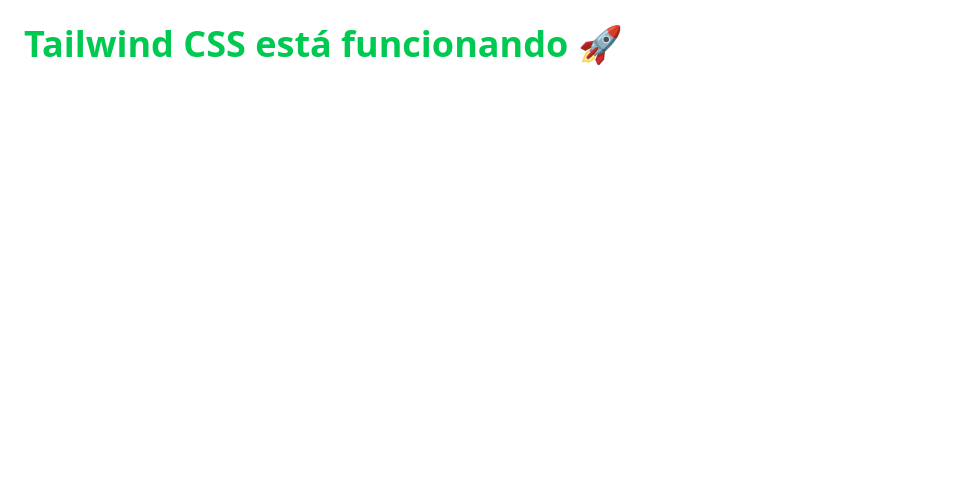
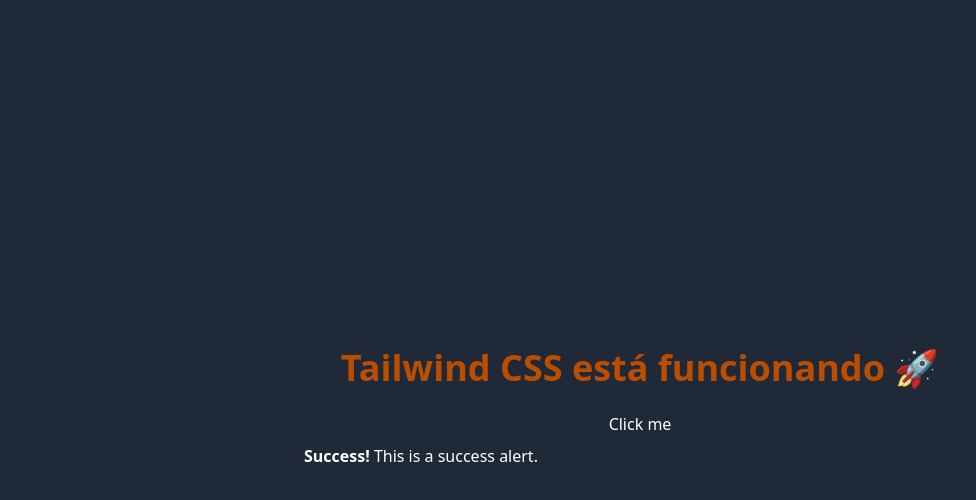
Before and after one commit to ElCodMaler/app-crud, a React (Vite) app in the folder frontend/: page / in a window 1280 px wide. Shown: the top 500 px of the page, without its empty margins (0-976 px from the left). Built offline with nearby package versions, Linux system fonts and the light colour scheme.

Commit message:
configuracion de tailwind con flowbite-react

```diff
--- /dev/null
+++ b/frontend/prettier.config.js
@@ -0,0 +1,15 @@
+/** @type {import("eslint").Linter.Config} */
+module.exports = {
+  // ...
+  extends: [
+    // ...
+    "plugin:tailwindcss/recommended",
+  ],
+  settings: {
+    // ...
+    tailwindcss: {
+      callees: ["twMerge", "createTheme"],
+      classRegex: "^(class(Name)|theme)?$",
+    },
+  },
+};
--- a/frontend/src/App.tsx
+++ /dev/null
@@ -1,12 +0,0 @@
-import './styles/App.css'
-
-function App() {
-
-  return (
-    <div className="text-4xl font-bold text-green-500 p-6">
-      Tailwind CSS está funcionando 🚀
-    </div>
-  )
-}
-
-export default App
--- /dev/null
+++ b/frontend/src/components/Alerts.tsx
@@ -0,0 +1,23 @@
+import { Alert as FlowbiteAlert } from 'flowbite-react';
+import { type ReactNode } from 'react';
+
+type CustomAlertProps = {
+  variant?: 'info' | 'success' | 'warning' | 'error';
+  className?: string;
+  children: ReactNode;
+};
+
+const variantColors = {
+  info: 'blue',
+  success: 'green',
+  warning: 'yellow',
+  error: 'red',
+};
+
+export const Alerts = ({variant = 'info',className ,children}: CustomAlertProps) => {
+  return (
+    <FlowbiteAlert color={variantColors[variant]} className={`rounded-lg ${className}`}>
+      {children}
+    </FlowbiteAlert>
+  );
+};
--- /dev/null
+++ b/frontend/src/index.css
@@ -0,0 +1,16 @@
+@import "tailwindcss";
+@plugin "flowbite-react/plugin/tailwindcss";
+@source "../.flowbite-react/class-list.json";
+
+@theme {
+  --color-primary-50: #f0f9ff;
+  --color-primary-100: #e0f2fe;
+  --color-primary-200: #bae6fd;
+  --color-primary-300: #7dd3fc;
+  --color-primary-400: #38bdf8;
+  --color-primary-500: #0ea5e9;
+  --color-primary-600: #0284c7;
+  --color-primary-700: #0369a1;
+  --color-primary-800: #1F2937;
+  --color-primary-900: #0c4a6e;
+}
--- a/frontend/src/main.tsx
+++ b/frontend/src/main.tsx
@@ -1,10 +1,12 @@
 import { StrictMode } from 'react'
 import { createRoot } from 'react-dom/client'
-import './styles/index.css'
-import App from './App.tsx'
+import {ThemeInit} from '../.flowbite-react/init.tsx'
+import './index.css'
+import App from './routes/App.tsx'
 
 createRoot(document.getElementById('root')!).render(
   <StrictMode>
+    <ThemeInit/>
     <App />
   </StrictMode>,
 )
--- /dev/null
+++ b/frontend/src/routes/App.tsx
@@ -0,0 +1,19 @@
+import { Button } from "flowbite-react";
+import { Alerts } from "../components/Alerts";
+
+function App() {
+
+  return (
+    <main className="flex flex-col items-center justify-center min-h-screen bg-gray-800 text-white">
+      <div className="text-4xl font-bold bg-primary-800 p-6 text-amber-700">
+        Tailwind CSS está funcionando 🚀
+      </div>
+      <Button>Click me</Button>
+      <Alerts variant="success" className="mx-4 my-2 w-2xl align-middle">
+        <strong>Success!</strong> This is a success alert.
+      </Alerts>
+    </main>
+  );
+}
+
+export default App
--- a/frontend/src/styles/index.css
+++ /dev/null
@@ -1 +0,0 @@
-@import "tailwindcss";
--- a/frontend/vite.config.ts
+++ b/frontend/vite.config.ts
@@ -1,8 +1,9 @@
 import { defineConfig } from 'vite'
 import react from '@vitejs/plugin-react-swc'
 import tailwindcss from '@tailwindcss/vite'
+import flowbiteReact from "flowbite-react/plugin/vite";
 
 // https://vite.dev/config/
 export default defineConfig({
-  plugins: [react(),tailwindcss()],
+  plugins: [react(), tailwindcss(), flowbiteReact()],
 })
```
Also changed, not shown: frontend/package.json (+13 -10 lines), frontend/.flowbite-react/config.json (added), frontend/.flowbite-react/init.tsx (added), frontend/src/styles/App.css (deleted), 2 other files (tests, documents, lock files or other folders).
